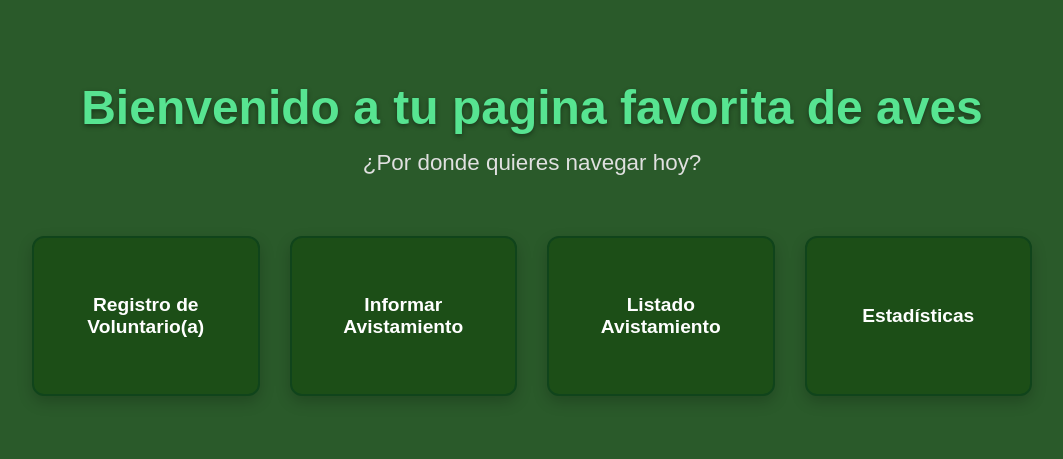
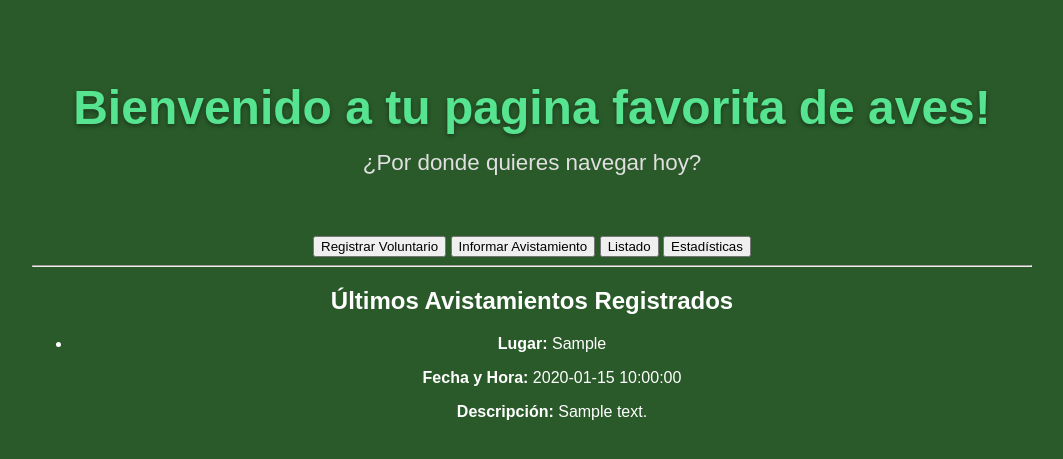
Before and after one commit to BastiCan/desarrollo_web_bastian_canivilo, a Flask app: page / in a window 1280 px wide. Shown: the top 459 px of the page, without its empty margins (108-1171 px from the left). Run offline with Flask 3, Linux system fonts and the light colour scheme; tables that the repository leaves empty hold one stand-in row (values such as "Sample post").

Commit message:
Fix: implement missing features

```diff
--- a/flask_app/app.py
+++ b/flask_app/app.py
@@ -27,57 +27,49 @@ app.config['UPLOAD_FOLDER'] = UPLOAD_FOLDER
 
 @app.route("/inicio")
 def inicio():
-    return render_template("HTML/inicio.html")
+    with SessionLocal() as session:
+        ##Vemos los dos ultimos avistamientos
+        ultimos_orm = session.query(Avistamiento).order_by(Avistamiento.fecha_hora.desc()).limit(2).all()
+        ultimos_avistamientos = [a.to_dict() for a in ultimos_orm]
+
+        return render_template("html/inicio.html", avistamientos=ultimos_avistamientos)
 
 @app.route("/registro", methods=["GET", "POST"])
 @app.route("/voluntario", methods=["GET", "POST"])
 def voluntario():
-    if request.method == "POST":
-        nombre = request.form.get("nombre")
-        email = request.form.get("email")
-        telefono = request.form.get("telefono")
-        comuna_id = request.form.get("select-comuna") or request.form.get("comuna_id")
-
-        # Validar campos requeridos
-        if not nombre or not email or not comuna_id:
-            flash("Todos estos campos son obligatorios", "error")
-            return redirect(url_for("voluntario"))
-
-        # Validar duplicados por correo
-        if get_voluntary_by_email(email):
-            flash("El correo electrónico ya se encuentra registrado.", "error")
-            return redirect(url_for("voluntario"))
-
-        # Guardar nuevo voluntario en la BD
-        create_voluntary(
-            nombre=nombre,
-            email=email,
-            telefono=telefono,
-            fecha_registro=datetime.now(),
-            comuna_id=int(comuna_id)
-        )
-
-        flash("Registro de voluntario exitoso.", "success")
-        return redirect(url_for("listado"))
-
-    # Carga de datos para GET: Genera la estructura que consume select.js
     with SessionLocal() as session:
         regiones = session.query(Region).order_by(Region.id).all()
         comunas = session.query(Comuna).order_by(Comuna.nombre).all()
 
         datos_chile = {}
         for r in regiones:
-            datos_chile[r.id] = {
-                "nombre": r.nombre.strip(),
-                "comunas": []
-            }
-
+            datos_chile[r.id] = {"nombre": r.nombre.strip(), "comunas": []}
         for c in comunas:
             if c.region_id in datos_chile:
-                datos_chile[c.region_id]["comunas"].append({
-                    "id": c.id,
-                    "nombre": c.nombre.strip()
-                })
+                datos_chile[c.region_id]["comunas"].append({"id": c.id, "nombre": c.nombre.strip()})
+
+        if request.method == "POST":
+            nombre = request.form.get("nombre")
+            email = request.form.get("email")
+            telefono = request.form.get("telefono")
+            comuna_id = request.form.get("select-comuna") or request.form.get("comuna_id")
+
+            if not nombre or not email or not comuna_id or not telefono:
+                return render_template("html/registro.html", datos_chile=datos_chile, error="Todos los campos son obligatorios.")
+
+            if get_voluntary_by_email(email):
+                return render_template("html/registro.html", datos_chile=datos_chile, error="El correo electrónico ya se encuentra registrado.")
+
+            nuevo_voluntario = create_voluntary(
+                nombre=nombre,
+                email=email,
+                telefono=telefono,
+                fecha_registro=datetime.now(),
+                comuna_id=int(comuna_id)
+            )
+
+            flash("Registro de voluntario exitoso. ¿Deseas informar un avistamiento para este voluntario?", "success")
+            return render_template("html/exito_registro.html", voluntario=nuevo_voluntario)
 
         return render_template("html/registro.html", datos_chile=datos_chile)
 
@@ -93,7 +85,7 @@ def avistamiento():
 
         ##Ver si la fecha esta bien ingresada
         try:
-            fecha_hora = datetime.strftime(fecha_hora_str, "%Y-%m-%dT%H:%M")
+            fecha_hora = datetime.strptime(fecha_hora_str, "%Y-%m-%dT%H:%M")
         except (ValueError, TypeError):
             fecha_hora = datetime.now()
 
--- a/flask_app/templates/html/inicio.html
+++ b/flask_app/templates/html/inicio.html
@@ -10,15 +10,36 @@
 {% block content %}
 <main class="container">
     <div class="texto">
-        <h1> Bienvenido a tu pagina favorita de aves </h1>
+        <h1> Bienvenido a tu pagina favorita de aves! </h1>
         <h2> ¿Por donde quieres navegar hoy? </h2>
     </div>
-    <div class="botones">
-        <button id="registro" type="button" > Registro de Voluntario(a) </button>
-        <button id="avistamiento" type="button"> Informar Avistamiento </button>
-        <button id="listado" type="button"> Listado Avistamiento </button>
-        <button id="estadistica" type="button"> Estadísticas </button>
-    </div>
+
+    <nav>
+        <button id="registro">Registrar Voluntario</button>
+        <button id="avistamiento">Informar Avistamiento</button>
+        <button id="listado">Listado</button>
+        <button id="estadistica">Estadísticas</button>
+    </nav>
+
+    <hr>
+
+    <section>
+        <h2>Últimos Avistamientos Registrados</h2>
+
+        {% if avistamientos %}
+            <ul>
+            {% for a in avistamientos %}
+                <li>
+                    <p><strong>Lugar:</strong> {{ a.lugar }}</p>
+                    <p><strong>Fecha y Hora:</strong> {{ a.fecha_hora }}</p>
+                    <p><strong>Descripción:</strong> {{ a.descripcion }}</p>
+                </li>
+            {% endfor %}
+            </ul>
+        {% else %}
+            <p>No hay avistamientos registrados todavía.</p>
+        {% endif %}
+    </section>
 </main>
 {% endblock %}
 {% block javascript %}
```
Also changed, not shown: flask_app/templates/html/registro.html (+7 -11 lines).
